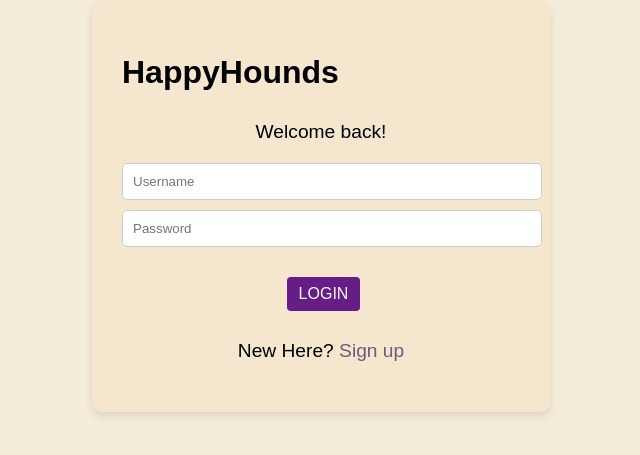
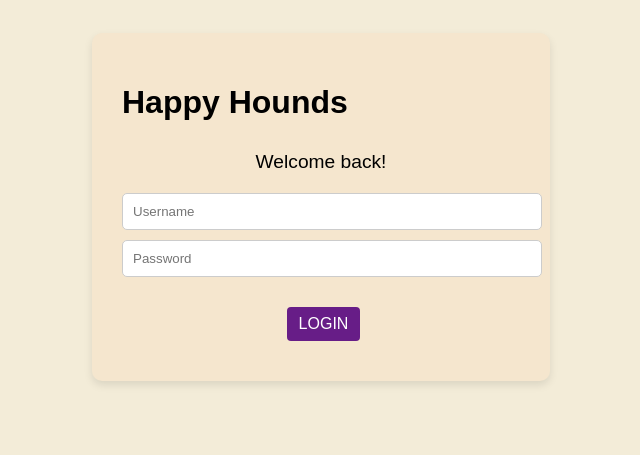
Before and after one commit to Rafid10023/Software, a React (Create React App) app in the folder my-react-app/: page /loginAdmin in a window 1280 px wide. Shown: the part 193-648 px from the top of the page, without its empty margins (319-959 px from the left). Built offline with nearby package versions, Linux system fonts and the light colour scheme.

Commit message:
LoginAdmin

```diff
--- a/my-react-app/src/LoginPages/LoginAdmin.js
+++ b/my-react-app/src/LoginPages/LoginAdmin.js
@@ -1,30 +1,38 @@
 import React, { useState } from 'react';
 import './LoginPage.css';
+import SystemAdmin from '../SystemAdmin/SystemAdmin.js';
 
 function LoginAdmin() {
   const [username, setUsername] = useState('');
   const [password, setPassword] = useState('');
+  const [isLoggedIn, setIsLoggedIn] = useState(false); // State to track login status
 
-  const handleLogin = async () => {
-    const response = await fetch('/login', {
+  const handleSubmit = async (e) => {
+    e.preventDefault();
+    try {
+      const response = await fetch('/admin-login', {
         method: 'POST',
         headers: {
           'Content-Type': 'application/json'
         },
         body: JSON.stringify({ username, password })
       });
-    const data = await response.json();
       if (response.ok) {
-      console.log("Login successful");
+        console.log('Login successful');
+        setIsLoggedIn(true);
       } else {
-      console.log("Login unsuccessful");
+        console.log('Incorrect username or password');
       }
+    } catch (error) {
+      console.error('Error:', error);
     }
+  };
 
-  return (
+  return isLoggedIn ? <SystemAdmin /> : (
+    <form onSubmit={handleSubmit}>
       <div className="container">
         <div className="login-box">
-        <h1>HappyHounds</h1>
+          <h1>Happy Hounds</h1>
           <p>Welcome back!</p>
           <div className="input-container">
             <input
@@ -40,10 +48,10 @@ function LoginAdmin() {
               onChange={(e) => setPassword(e.target.value)}
             />
           </div>
-        <button onClick={handleLogin}>LOGIN</button>
-        <p>New Here? <a href="/signup">Sign up</a></p>
+          <button type='submit'>LOGIN</button>
         </div>
       </div>
+    </form>
   );
 }
 
```
Lines whose indentation alone changed are shown as unchanged.
